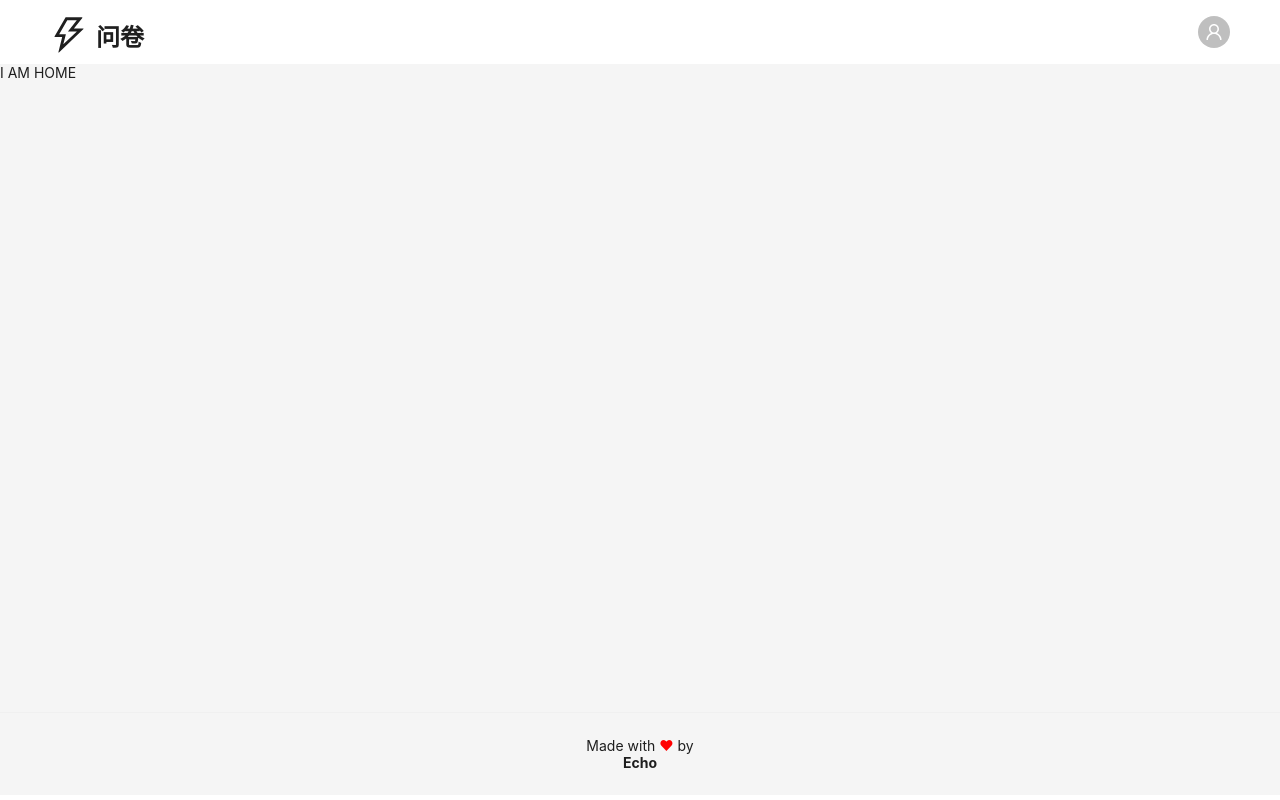
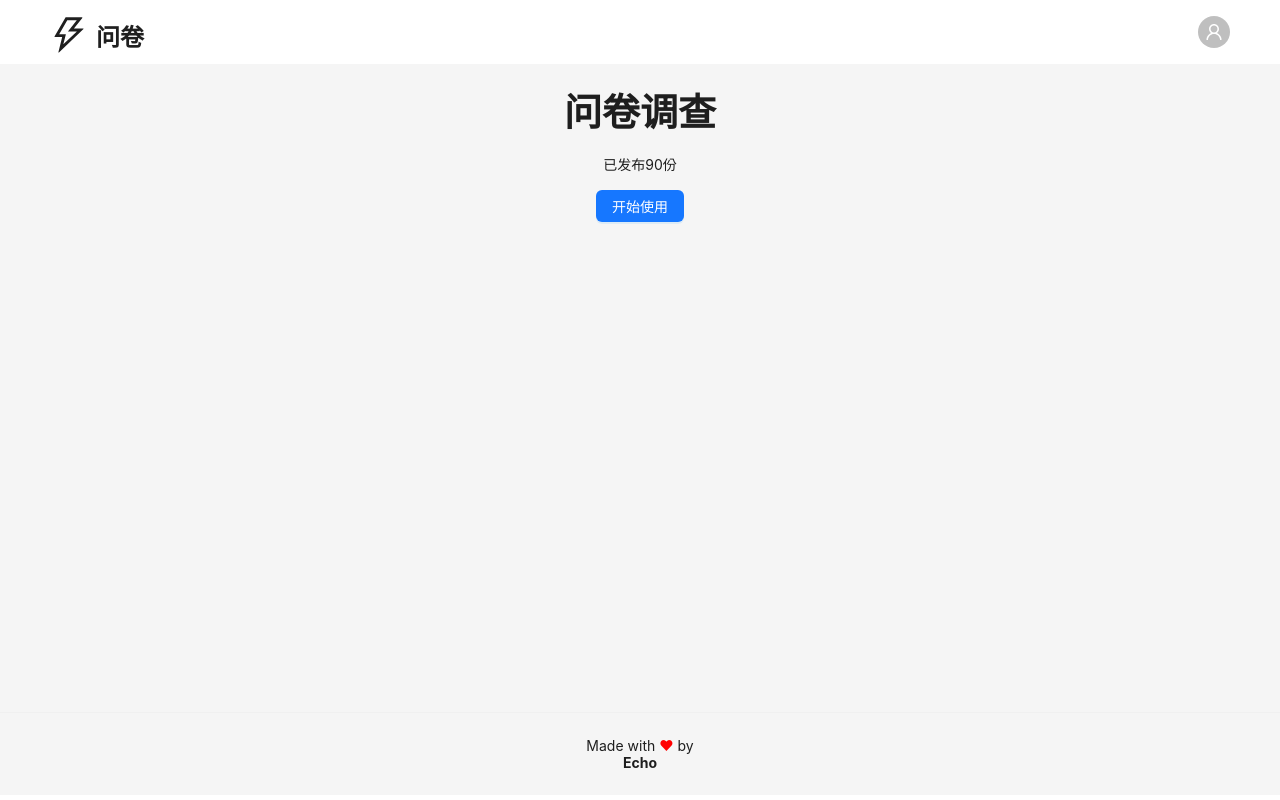
Before and after one commit to lqr131115/questionnaire-web, a React (Create React App) app: page / in a window 1280 px wide. Built offline with nearby package versions, Linux system fonts and the light colour scheme.

Commit message:
feat: home

```diff
--- a/src/pages/Home.module.scss
+++ b/src/pages/Home.module.scss
@@ -0,0 +1,6 @@
+.container {
+  display: flex;
+  flex-direction: column;
+  align-items: center;
+  justify-content: center;
+}
--- a/src/pages/Home.tsx
+++ b/src/pages/Home.tsx
@@ -1,8 +1,25 @@
 import React, { FC } from "react";
 import { useTitle } from "ahooks";
+import { Typography, Button } from "antd";
+import { useNavigate } from "react-router-dom";
+import styles from "./Home.module.scss";
+const { Title, Paragraph } = Typography;
 const Home: FC = () => {
   useTitle("Home");
-  return <div>I AM HOME</div>;
+  const navigator = useNavigate();
+  return (
+    <>
+      <div className={styles.container}>
+        <Title>问卷调查</Title>
+        <Paragraph>已发布90份</Paragraph>
+        <div>
+          <Button type="primary" onClick={() => navigator("/manage/list")}>
+            开始使用
+          </Button>
+        </div>
+      </div>
+    </>
+  );
 };
 
 export default Home;
```
